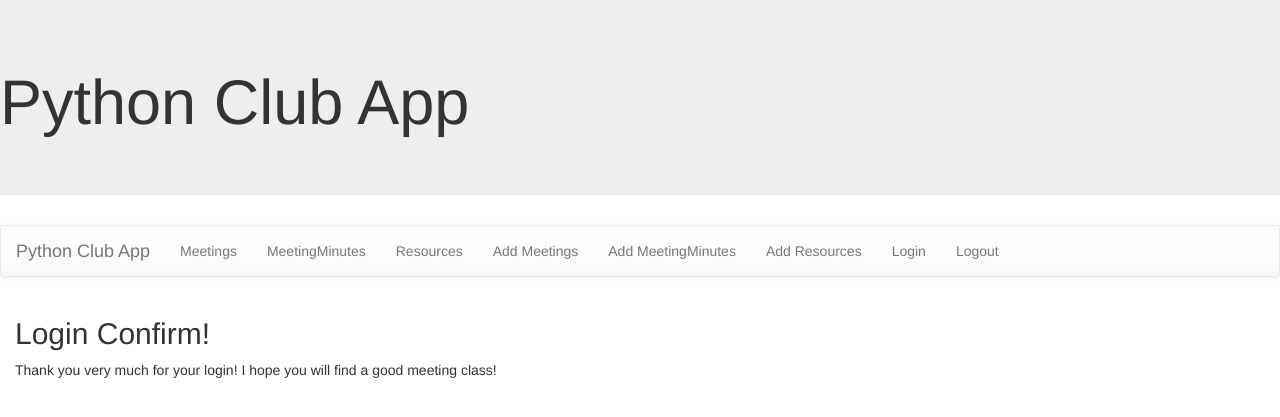
After one commit to Hjr1993331/pythonclubapp2021, a Django app: template pythonclubapp/templates/pythonclubapp/loginmessage.html in a window 1280 px wide. The commit adds this page. Shown: the top 417 px of the page. Run offline with Django 3.2, Linux system fonts and the light colour scheme; the template is opened without the code that fills it, so the values that code supplies are empty; some libraries are stand-ins or nearby versions.

Commit message:
Assignment9 commit

```diff
--- a/pythonclubapp/templates/base.html
+++ b/pythonclubapp/templates/base.html
@@ -23,6 +23,9 @@
 <li><a href="{% url 'newmeetings' %}">Add Meetings</a></li>
 <li><a href="{% url 'newmeetingminutes' %}">Add MeetingMinutes</a></li>
 <li><a href="{% url 'newresources' %}">Add Resources</a></li>
+
+<li><a href="{% url 'login' %}">Login</a></li>
+<li><a href="{% url 'logout' %}">Logout</a></li>
 </ul>
 </div>
 </nav>
--- /dev/null
+++ b/pythonclubapp/templates/pythonclubapp/loginmessage.html
@@ -0,0 +1,5 @@
+{% extends  'base.html' %}
+{% block content %}
+<h2>Login Confirm!</h2>
+<p>Thank you very much for your login! I hope you will find a good meeting class!</p>
+{% endblock %}
--- /dev/null
+++ b/pythonclubapp/templates/pythonclubapp/logoutmessage.html
@@ -0,0 +1,5 @@
+{% extends  'base.html' %}
+{% block content %}
+<h2>Logout Confirm!</h2>
+<p>Now you are logged out! Good to see you.</p>
+{% endblock %}
--- a/pythonclubapp/urls.py
+++ b/pythonclubapp/urls.py
@@ -12,4 +12,6 @@ urlpatterns = [
     path('newmeetings/', views.newMeeting, name = 'newmeetings'),
     path('newmeetingminutes/', views.newMeetingMinute, name = 'newmeetingminutes'),
     path('newresources/', views.newResource, name = 'newresources'),
+    path('loginmessage/', views.loginmessage, name='loginmessage'),
+    path('logoutmessage/', views.logoutmessage, name='logoutmessage'),
 ]
--- a/pythonclubproject/settings.py
+++ b/pythonclubproject/settings.py
@@ -124,3 +124,5 @@ USE_TZ = True
 # https://docs.djangoproject.com/en/3.1/howto/static-files/
 
 STATIC_URL = '/static/'
+LOGIN_REDIRECT_URL = 'loginmessage'
+LOGOUT_REDIRECT_URL = 'logoutmessage'
--- a/pythonclubproject/urls.py
+++ b/pythonclubproject/urls.py
@@ -19,4 +19,5 @@ from django.urls import path, include
 urlpatterns = [
     path('admin/', admin.site.urls),
     path('pythonclubapp/', include('pythonclubapp.urls')),
+    path('accounts/', include('django.contrib.auth.urls')),
 ]
```
Also changed, not shown: pythonclubapp/templates/registration/login.html (added, +12 -0 lines), pythonclubapp/views.py (+9 -1 lines).
